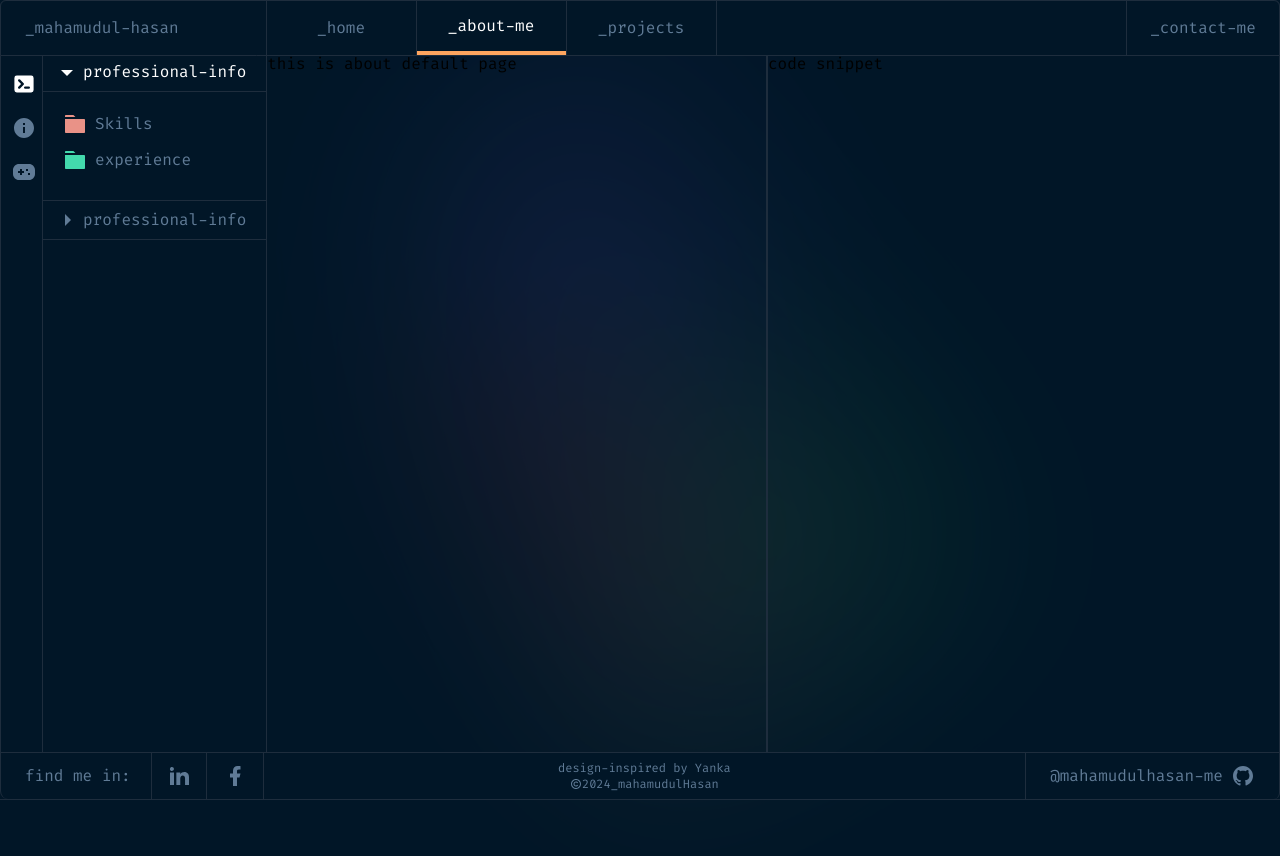
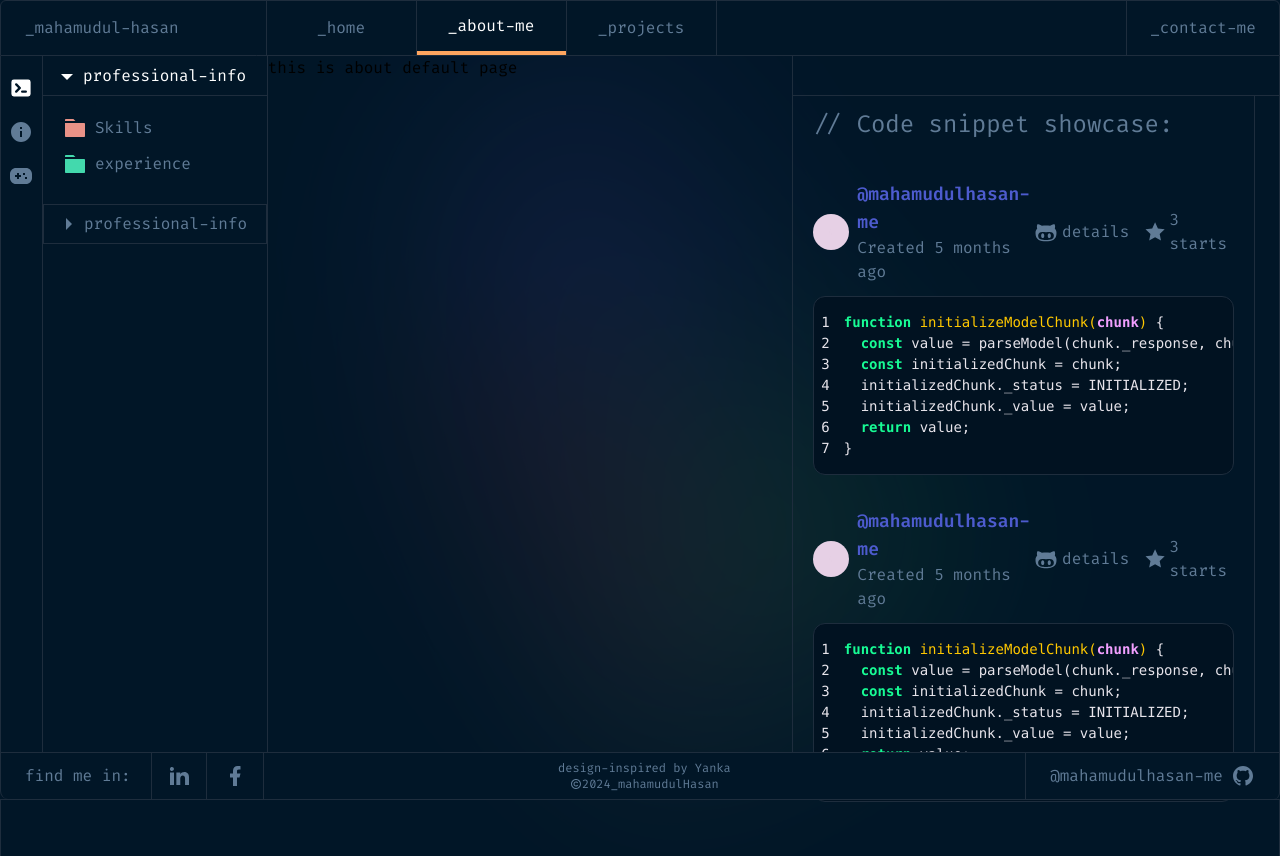
Before and after one commit to mahamudulhasan-me/mahamudul-hasan, a Next.js app: page /about/professional-info in a window 1280 px wide. Before the commit the page ends 800 px from the top, so only its background shows below. Built offline with nearby package versions, Linux system fonts and the light colour scheme.

Commit message:
add about code snippet

```diff
--- a/next.config.js
+++ b/next.config.js
@@ -1,4 +1,4 @@
 /** @type {import('next').NextConfig} */
-const nextConfig = {}
+const nextConfig = {};
 
-module.exports = nextConfig
+module.exports = nextConfig;
--- a/package.json
+++ b/package.json
@@ -12,7 +12,9 @@
     "next": "14.0.4",
     "react": "^18",
     "react-dom": "^18",
-    "react-icons": "^5.0.1"
+    "react-icons": "^5.0.1",
+    "react-stickynode": "^4.1.1",
+    "react-syntax-highlighter": "^15.5.0"
   },
   "devDependencies": {
     "autoprefixer": "^10.0.1",
--- a/src/app/about/layout.jsx
+++ b/src/app/about/layout.jsx
@@ -1,11 +1,12 @@
 import AboutActiveLink from "@/components/ActiveLink/AboutActiveLink";
+import AboutCodeSnippet from "@/components/SyntaxHighlighter/AboutCodeSnippet";
 import { HiTerminal } from "react-icons/hi";
 import { RiGamepadFill, RiInformationFill } from "react-icons/ri";
 const AboutLayout = ({ children }) => {
   return (
-    <section className="flex h-[calc(100vh-100px)]   mt-[3rem]">
-      <div className="w-[60%] border-r border-p4 h-full flex">
-        <div className="w-[5%] border-r border-p4 h-full pt-5  text-2xl flex flex-col  gap-5 items-center text-s1">
+    <section className="flex h-[calc(100vh-100px)]   mt-[3.5rem]">
+      <div className="w-[62%]  border-r border-p4 h-full flex">
+        <div className="w-[5.3%] border-r border-p4 h-full pt-5  text-2xl flex flex-col  gap-5 items-center text-s1 ">
           <AboutActiveLink href="/about/professional-info">
             <HiTerminal />
           </AboutActiveLink>
@@ -16,10 +17,53 @@ const AboutLayout = ({ children }) => {
             <RiGamepadFill />
           </AboutActiveLink>
         </div>
-        <div className="w-[95%] h-full">{children}</div>
+        <div className="w-[94.7%] h-full">{children}</div>
       </div>
 
-      <div className="w-[40%] h-full border-l border-p4"> code snippet</div>
+      <div className="w-[38%] h-full">
+        <div className={`border-b border-p4 w-full h-10`}></div>
+        <div className="w-full h-full md:pr-6 md:px-0 px-2 ">
+          <div className="w-full h-full   md:px-5 mb-10 py-3 md:border-r border-p4">
+            <span className="text-s1 md:text-2xl text-xl">
+              {`// Code snippet showcase:`}
+            </span>
+            <div className="mt-10 mb-5 space-y-8">
+              <AboutCodeSnippet>
+                {`function initializeModelChunk(chunk) {
+  const value = parseModel(chunk._response, chunk._value);
+  const initializedChunk = chunk;
+  initializedChunk._status = INITIALIZED;
+  initializedChunk._value = value;
+  return value;
+}`}
+              </AboutCodeSnippet>
+              <AboutCodeSnippet>
+                {`function initializeModelChunk(chunk) {
+  const value = parseModel(chunk._response, chunk._value);
+  const initializedChunk = chunk;
+  initializedChunk._status = INITIALIZED;
+  initializedChunk._value = value;
+  return value;
+}`}
+              </AboutCodeSnippet>
+              {/* <AboutCodeSnippet>
+                {`export function parseModelTuple(
+  response: Response,
+  value: {+[key: string]: JSONValue} | $ReadOnlyArray<JSONValue>,
+): any {
+  const tuple: [mixed, mixed, mixed, mixed] = (value: any);`}
+              </AboutCodeSnippet> */}
+              {/* <AboutCodeSnippet>
+                {`export function parseModelTuple(
+  response: Response,
+  value: {+[key: string]: JSONValue} | $ReadOnlyArray<JSONValue>,
+): any {
+  const tuple: [mixed, mixed, mixed, mixed] = (value: any);`}
+              </AboutCodeSnippet> */}
+            </div>
+          </div>
+        </div>
+      </div>
     </section>
   );
 };
--- a/src/app/about/professional-info/layout.jsx
+++ b/src/app/about/professional-info/layout.jsx
@@ -1,11 +1,11 @@
 import AboutActiveLink from "@/components/ActiveLink/AboutActiveLink";
 import CollapseMenu from "@/components/CollapseMenu/CollapseMenu";
-import ContactsNav from "@/components/CollapseMenu/Contacts/ContactsNav";
+import ContactsNav from "@/components/CollapseMenu/ContactsNav/ContactsNav";
 import { RiFolder3Fill } from "react-icons/ri";
 const ProfessionalInfoLayout = ({ children }) => {
   return (
     <section className="flex w-full h-full">
-      <nav className="w-[31%] h-full border-r border-p4">
+      <nav className="w-[30%] h-full border-r border-p4">
         <CollapseMenu pl={true} collapse={true}>
           <AboutActiveLink href="/about/professional-info/skills">
             <RiFolder3Fill size={24} color="#E99287" /> <span>Skills</span>
@@ -16,7 +16,7 @@ const ProfessionalInfoLayout = ({ children }) => {
         </CollapseMenu>
         <ContactsNav />
       </nav>
-      <aside className="w-[69%] h-full">{children}</aside>
+      <aside className="w-[70%] h-full">{children}</aside>
     </section>
   );
 };
--- a/src/app/globals.css
+++ b/src/app/globals.css
@@ -73,12 +73,7 @@ body {
   }
 }
 /* ----------------------- */
-.content-container {
-  overflow-y: scroll;
-  scrollbar-width: thin;
-  /* padding: 1px; */
-  scrollbar-color: transparent transparent;
-}
+/*                     */
 
 .content-container::-webkit-scrollbar {
   width: 6px;
--- a/src/app/layout.js
+++ b/src/app/layout.js
@@ -14,7 +14,7 @@ export default function RootLayout({ children }) {
   return (
     <html lang="en">
       <body className={firaCode.className}>
-        <div className="min-h-screen w-full p-1 content-container rounded-md z-auto  container mx-auto border-x border-p4">
+        <div className="min-h-screen h-fit w-full content-container  z-auto  container mx-auto border-x border-p4">
           <div className="-z-30  animate-content animate-rotate"></div>
 
           {/* <div className="min-h-screen w-full border-x border-p4"> */}
--- a/src/components/CollapseMenu/CollapseMenu.jsx
+++ b/src/components/CollapseMenu/CollapseMenu.jsx
@@ -2,15 +2,15 @@
 import { useState } from "react";
 import { RiArrowDownSFill, RiArrowRightSFill } from "react-icons/ri";
 
-const CollapseMenu = ({ pl, collapse, children }) => {
+const CollapseMenu = ({ pl, bt, collapse, children }) => {
   const [show, setShow] = useState(collapse);
   return (
     <>
       <div
         onClick={() => setShow(!show)}
-        className={`${
-          show ? "text-white" : "md:text-s1"
-        } border-t border-b border-p4 w-full h-10 flex gap-1 items-center px-3 cursor-pointer lg:bg-transparent bg-p4 transition-colors duration-150 mb-5`}
+        className={`${show ? "text-white" : "md:text-s1"} ${
+          bt && "border - t"
+        } border-b border-p4 w-full h-10 flex gap-1 items-center px-3 cursor-pointer lg:bg-transparent bg-p4 transition-colors duration-150 mb-5`}
       >
         {show ? (
           <RiArrowDownSFill size={24} />
--- a/src/components/CollapseMenu/Contacts/ContactsNav.jsx
+++ b/src/components/CollapseMenu/ContactsNav/ContactsNav.jsx
@@ -4,7 +4,7 @@ import SendMail from "./SendMail";
 
 const ContactsNav = () => {
   return (
-    <CollapseMenu pl={false} collapse={false}>
+    <CollapseMenu bt={true} pl={false} collapse={false}>
       <div className={`px-3  md:pb-0 pb-2 space-y-4 text-s1`}>
         <p className="flex items-center gap-2 ">
           <RiMailFill size={20} />
--- /dev/null
+++ b/src/components/SyntaxHighlighter/AboutCodeSnippet.jsx
@@ -0,0 +1,57 @@
+import Image from "next/image";
+import Link from "next/link";
+import { RiStarFill } from "react-icons/ri";
+import { VscOctoface } from "react-icons/vsc";
+import SyntaxHighlighter from "react-syntax-highlighter/dist/esm/default-highlight";
+import { gradientDark } from "react-syntax-highlighter/dist/esm/styles/hljs";
+const AboutCodeSnippet = ({ children }) => {
+  const customTheme = {
+    background: "transparent",
+    width: "100%",
+    fontSize: "14px",
+  };
+  return (
+    <div className="w-full overflow-auto">
+      <div className="flex justify-between items-center ">
+        <div className="flex justify-center items-center gap-2">
+          <Image
+            width={9}
+            height={9}
+            className="w-9 h-9 rounded-full"
+            src="/images/mahamudulHasan.gif"
+            alt="Developer Mahamudul Hasan Photo"
+          />
+          <span className="">
+            <p className="text-s3 font-semibold md:text-lg">
+              @mahamudulhasan-me
+            </p>
+            <p className="text-s1 md:text-base text-sm">Created 5 months ago</p>
+          </span>
+        </div>
+        <div className="text-s1 md:flex justify-center items-center gap-4">
+          <span className="flex justify-center items-center gap-1">
+            <VscOctoface size={24} />{" "}
+            <Link href={""} className="hover:text-white transition-all">
+              details
+            </Link>
+          </span>
+          <span className="flex justify-center items-center gap-1">
+            <RiStarFill size={24} /> 3 starts
+          </span>
+        </div>
+      </div>
+      <div className="bg-p3 border border-p4 rounded-xl py-2 mt-3 ">
+        <SyntaxHighlighter
+          language="javascript"
+          showLineNumbers
+          customStyle={customTheme}
+          style={gradientDark}
+        >
+          {children}
+        </SyntaxHighlighter>
+      </div>
+    </div>
+  );
+};
+
+export default AboutCodeSnippet;
```
Also changed, not shown: public/images/mahamudulHasan.gif (added), src/components/CollapseMenu/ContactsNav/SendMail.jsx (renamed from src/components/CollapseMenu/Contacts/SendMail.jsx), 1 other file (tests, documents, lock files or other folders).
